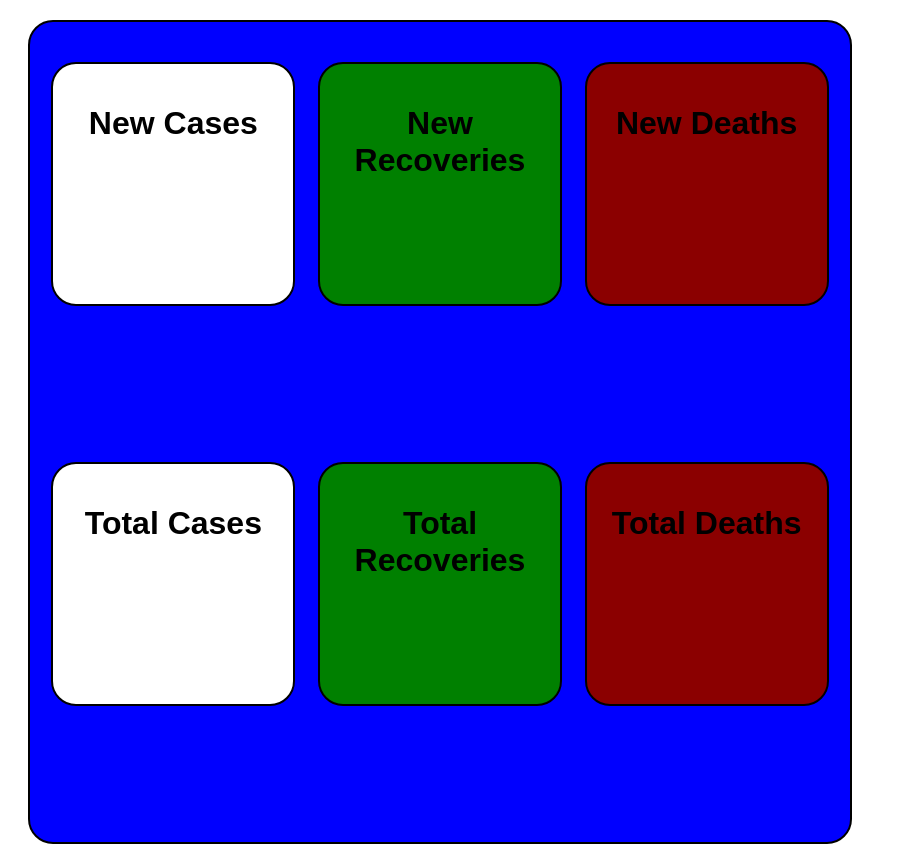
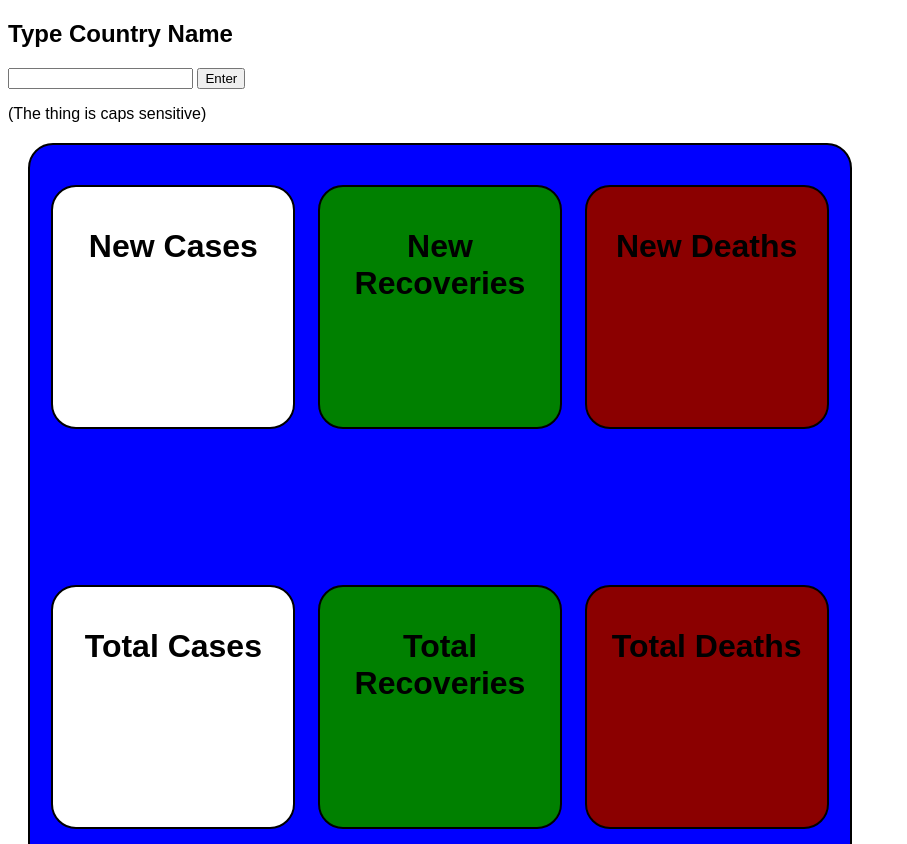
Before and after one commit to Tankmaster48/Covid-19-Information-App, a plain HTML site: page index.html in a window 1280 px wide. Shown: the top 844 px of the page, without its empty margins (0-907 px from the left). Drawn offline with Linux system fonts and the light colour scheme; no server answers.

Commit message:
Update index.html

```diff
--- a/index.html
+++ b/index.html
@@ -7,6 +7,15 @@
     <title>Covid-19 Global Information</title>
 </head>
 <body>
+    <nav class="nav">
+        <div class="navContent">
+            <h1 class="navContent">Type Country Name</h1>
+            <input type="text" class="navContent" id="countryInput">
+            <button id="enterBtn">Enter</button>
+            <p>(The thing is caps sensitive)</p>
+        </div>
+    </nav>
+
     <div class="box">
         <div class="container cases">
             <h1>New Cases</h1>
```
